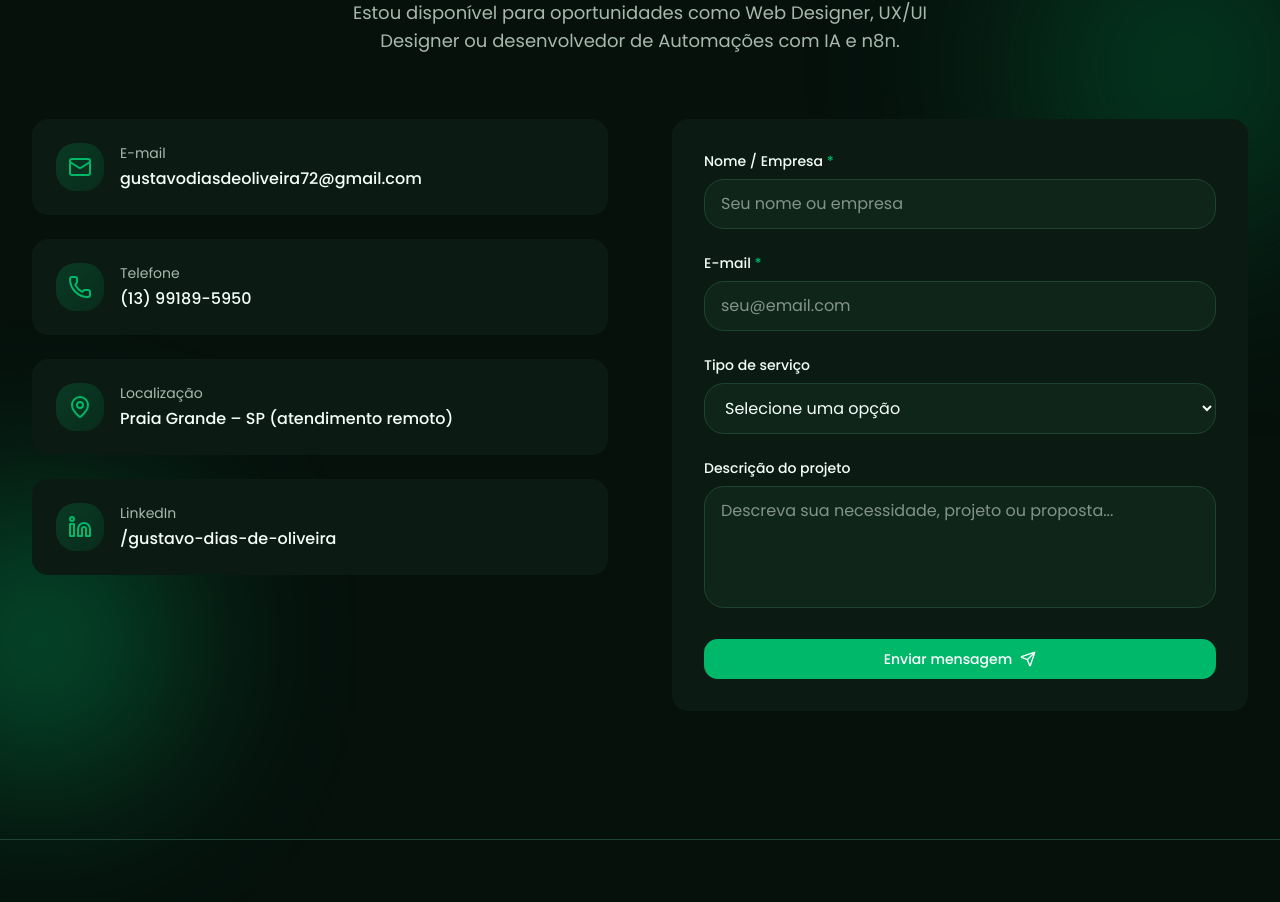
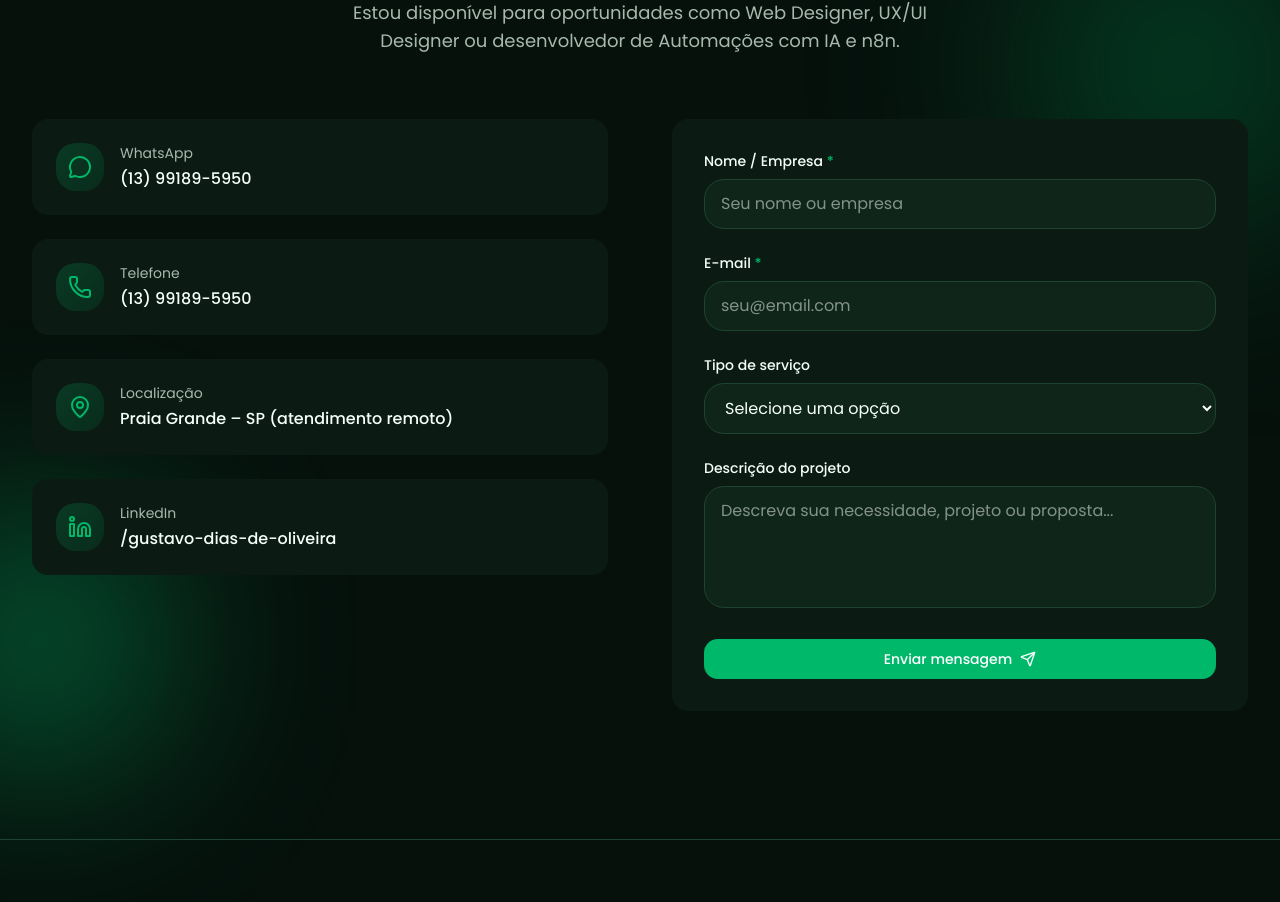
Before and after one commit to GustavoDiasdeOliveira/gd.project, a Next.js app: page / in a window 1280 px wide. Shown: the part 7893-8795 px from the top of the page. Built offline with nearby package versions, Linux system fonts and the light colour scheme.

Commit message:
Troca contato do formulário para WhatsApp

```diff
--- a/components/landing/contact.tsx
+++ b/components/landing/contact.tsx
@@ -2,17 +2,17 @@
 
 import { useEffect, useRef, useState } from "react"
 import { Button } from "@/components/ui/button"
-import { Mail, Phone, MapPin, Linkedin, Send, CheckCircle } from "lucide-react"
+import { MessageCircle, Phone, MapPin, Linkedin, Send, CheckCircle } from "lucide-react"
 import { useLanguage } from "@/context/LanguageContext"
 
 export function Contact() {
   const { t } = useLanguage()
   const contactInfo = [
     {
-      icon: Mail,
-      label: t("contact.info.email"),
-      value: "gustavodiasdeoliveira72@gmail.com",
-      href: "mailto:gustavodiasdeoliveira72@gmail.com",
+      icon: MessageCircle,
+      label: "WhatsApp",
+      value: "(13) 99189-5950",
+      href: "https://wa.me/5513991895950",
     },
     {
       icon: Phone,
@@ -62,20 +62,22 @@ export function Contact() {
     const form = e.currentTarget
     const formData = new FormData(form)
 
-    try {
-      await fetch("https://formsubmit.co/gustavodiasdeoliveira72@gmail.com", {
-        method: "POST",
-        body: formData,
-      })
-      setIsSubmitted(true)
-      form.reset()
-    } catch {
-      // Form submission handled by FormSubmit
-      setIsSubmitted(true)
-    } finally {
-      setIsSubmitting(false)
-      setTimeout(() => setIsSubmitted(false), 5000)
-    }
+    const name = String(formData.get("name") || "")
+    const email = String(formData.get("email") || "")
+    const service = String(formData.get("service") || "")
+    const message = String(formData.get("message") || "")
+    const whatsappMessage = [
+      `Olá, Gustavo! Meu nome é ${name}.`,
+      email ? `Meu e-mail é ${email}.` : "",
+      service ? `Tenho interesse em: ${service}.` : "",
+      message ? `Mensagem: ${message}` : "",
+    ].filter(Boolean).join("\\n")
+
+    window.open(`https://wa.me/5513991895950?text=${encodeURIComponent(whatsappMessage)}`, "_blank", "noopener,noreferrer")
+    setIsSubmitted(true)
+    form.reset()
+    setIsSubmitting(false)
+    setTimeout(() => setIsSubmitted(false), 5000)
   }
 
   return (
--- a/dictionaries/pt.json
+++ b/dictionaries/pt.json
@@ -98,7 +98,7 @@
     "title_highlight": "juntos?",
     "subtitle": "Estou disponível para oportunidades como Web Designer, UX/UI Designer ou desenvolvedor de Automações com IA e n8n.",
     "info": {
-      "email": "E-mail",
+      "email": "WhatsApp",
       "phone": "Telefone",
       "location": "Localização",
       "linkedin": "LinkedIn",
```
